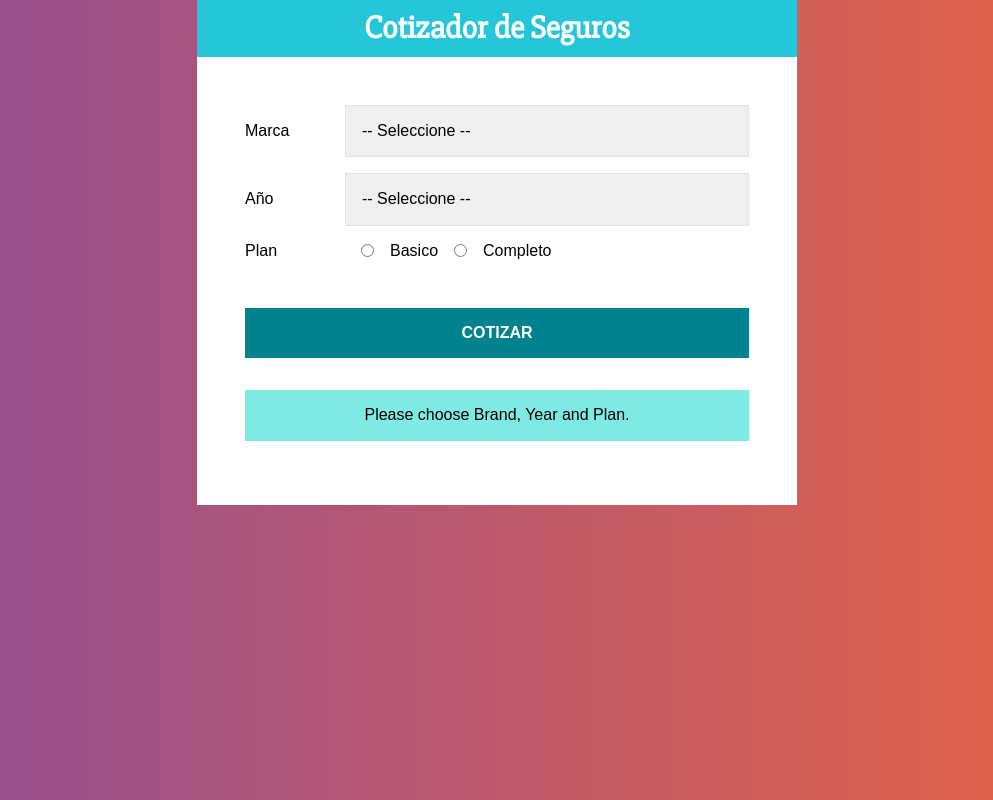
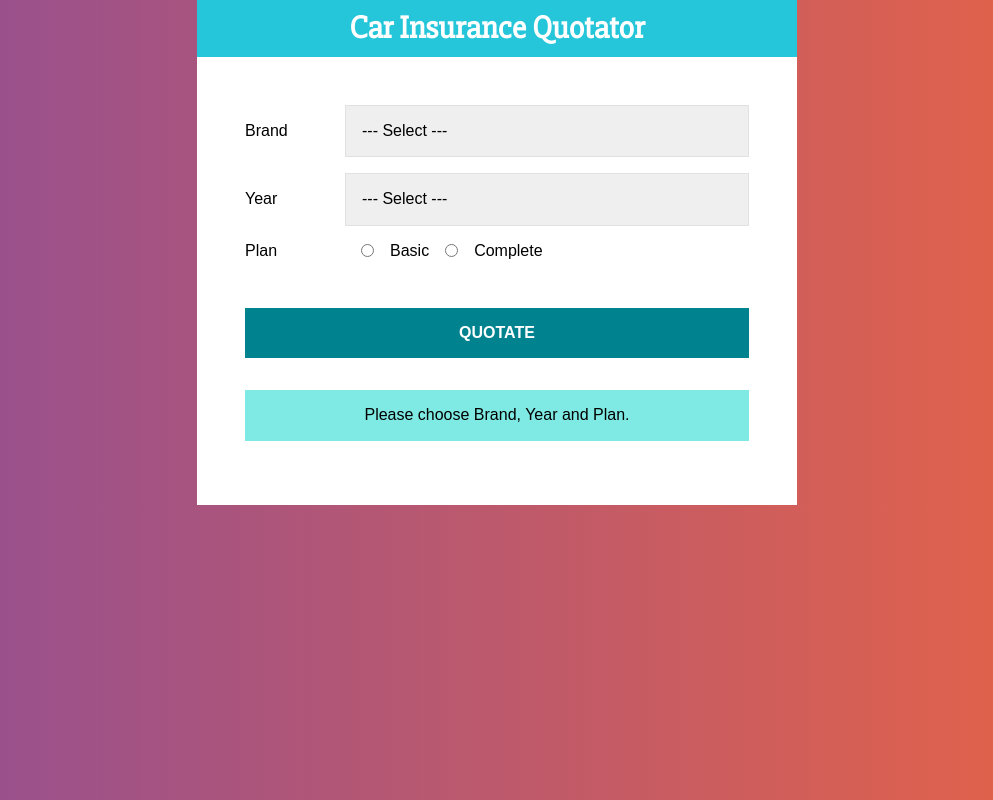
Before and after one commit to josuerodcat90/cotizador, a React (Create React App) app: page / in a window 1280 px wide. Shown: the whole page, without its empty margins (143-1136 px from the left). Built offline with nearby package versions, Linux system fonts and the light colour scheme.

Commit message:
all componets translation are completed.

```diff
--- a/public/index.html
+++ b/public/index.html
@@ -11,7 +11,7 @@
   <link rel="manifest" href="%PUBLIC_URL%/manifest.json" />
   <link rel="stylesheet" href="https://necolas.github.io/normalize.css/8.0.0/normalize.css" />
   <link rel="stylesheet" href="https://fonts.googleapis.com/css?family=Slabo+27px" />
-  <title>Cotizador App</title>
+  <title>Quotation App</title>
 </head>
 
 <body>
--- a/src/App.js
+++ b/src/App.js
@@ -33,7 +33,7 @@ function App() {
 
 	return (
 		<Container>
-			<Header title='Cotizador de Seguros' />
+			<Header title='Car Insurance Quotator' />
 
 			<FormContainer>
 				<Form setResume={setResume} setLoading={setLoading} />
--- a/src/components/Form.js
+++ b/src/components/Form.js
@@ -118,20 +118,20 @@ const Form = ({ setResume, setLoading }) => {
 
 	return (
 		<form onSubmit={handleSubmit}>
-			{error ? <Error>Todos los campos son obligatorios</Error> : ''}
+			{error ? <Error>All fields are required.</Error> : ''}
 			<Field>
-				<Label>Marca</Label>
+				<Label>Brand</Label>
 				<Select name='brand' value={brand} onChange={handleChange}>
-					<option value=''>-- Seleccione --</option>
-					<option value='americano'>Americano</option>
-					<option value='europeo'>Europeo</option>
-					<option value='asiatico'>Asiatico</option>
+					<option value=''>--- Select ---</option>
+					<option value='american'>American</option>
+					<option value='european'>European</option>
+					<option value='asiatic'>Asiatic</option>
 				</Select>
 			</Field>
 			<Field>
-				<Label>Año</Label>
+				<Label>Year</Label>
 				<Select name='year' value={year} onChange={handleChange}>
-					<option value=''>-- Seleccione --</option>
+					<option value=''>--- Select ---</option>
 					<option value='2021'>2021</option>
 					<option value='2020'>2020</option>
 					<option value='2019'>2019</option>
@@ -149,21 +149,21 @@ const Form = ({ setResume, setLoading }) => {
 				<InputRadio
 					type='radio'
 					name='plan'
-					value='basico'
-					checked={plan === 'basico'}
+					value='basic'
+					checked={plan === 'basic'}
 					onChange={handleChange}
 				/>{' '}
-				Basico
+				Basic
 				<InputRadio
 					type='radio'
 					name='plan'
-					value='completo'
-					checked={plan === 'completo'}
+					value='complete'
+					checked={plan === 'complete'}
 					onChange={handleChange}
 				/>{' '}
-				Completo
+				Complete
 			</Field>
-			<Button type='submit'>Cotizar</Button>
+			<Button type='submit'>Quotate</Button>
 		</form>
 	);
 };
--- a/src/components/Result.js
+++ b/src/components/Result.js
@@ -42,7 +42,7 @@ const Result = ({ quotation }) => {
 					timeout={{ enter: 100, exit: 100 }}
 				>
 					<Quotation ref={nodeRef}>
-						Total a pagar: {`€. ${quotation}`}
+						Insurance Cost: {`€. ${quotation}`}
 					</Quotation>
 				</CSSTransition>
 			</TransitionGroup>
--- a/src/components/Resume.js
+++ b/src/components/Resume.js
@@ -19,10 +19,10 @@ const Resume = ({ data }) => {
 
 	return (
 		<ResumeContainer>
-			<h2>Resumen de Cotizacion</h2>
+			<h2>Quotation Resume</h2>
 			<ul>
-				<li>Marca: {capitalize(brand)}</li>
-				<li>Año: {year}</li>
+				<li>Brand: {capitalize(brand)}</li>
+				<li>Year: {year}</li>
 				<li>Plan: {capitalize(plan)}</li>
 			</ul>
 		</ResumeContainer>
--- a/src/utils/Helper.js
+++ b/src/utils/Helper.js
@@ -8,13 +8,13 @@ export const costByBrand = (brand) => {
 	let increment;
 
 	switch (brand) {
-		case 'europeo':
+		case 'european':
 			increment = 1.3;
 			break;
-		case 'americano':
+		case 'american':
 			increment = 1.15;
 			break;
-		case 'asiatico':
+		case 'asiatic':
 			increment = 1.05;
 			break;
 		default:
@@ -26,7 +26,7 @@ export const costByBrand = (brand) => {
 
 /// Calculate total based on plan type
 export const costByPlan = (plan) => {
-	return plan === 'basico' ? 1.2 : 1.5;
+	return plan === 'basic' ? 1.2 : 1.5;
 };
 
 /// Capitalize words
```
